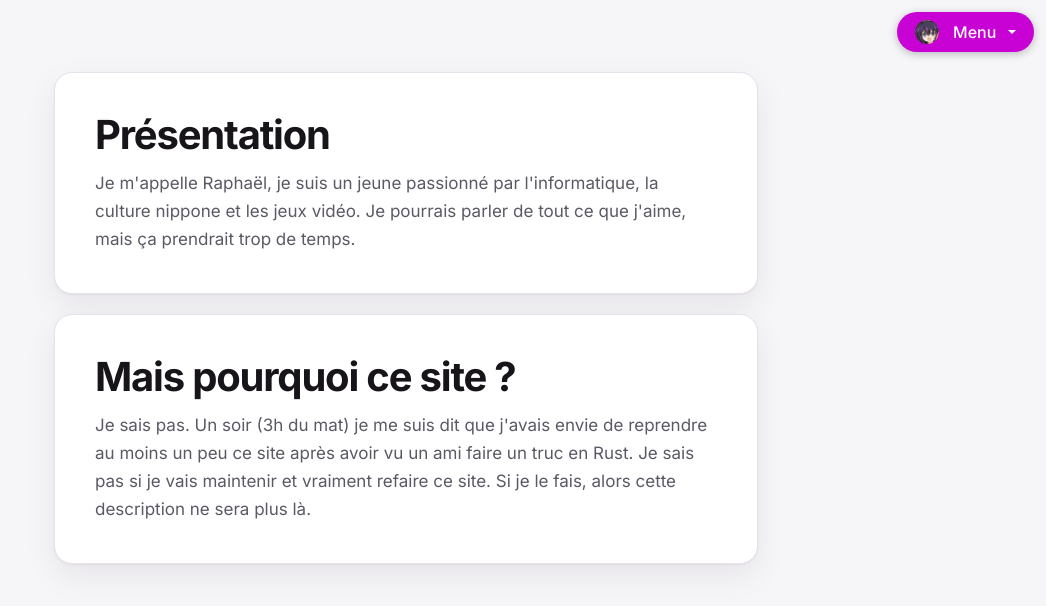
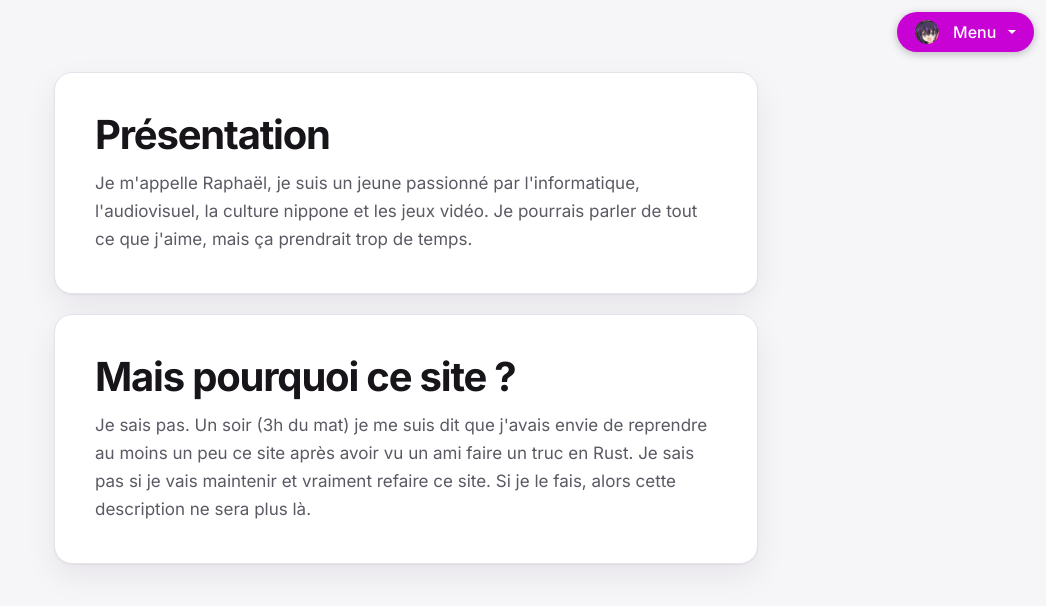
Before and after one commit to Toh-ka/neo.toh-ka.github.io, a plain HTML site: page index.html in a window 1280 px wide. Shown: the whole page, without its empty margins (234-1280 px from the left). Drawn offline with nearby package versions, Linux system fonts and the light colour scheme.

Commit message:
Update index.html

```diff
--- a/index.html
+++ b/index.html
@@ -117,7 +117,7 @@
     <!-- Le contenu-->
     <section>
         <h2 class="tki">Présentation</h2>
-        <p class="moi"> Je m'appelle Raphaël, je suis un jeune passionné par l'informatique, la culture nippone et les jeux vidéo. Je pourrais parler de tout ce que j'aime, mais ça prendrait trop de temps.
+        <p class="moi"> Je m'appelle Raphaël, je suis un jeune passionné par l'informatique, l'audiovisuel, la culture nippone et les jeux vidéo. Je pourrais parler de tout ce que j'aime, mais ça prendrait trop de temps.
     </section>
     <section>
         <h2 class="temkoi">Mais pourquoi ce site ?</h2>
```
